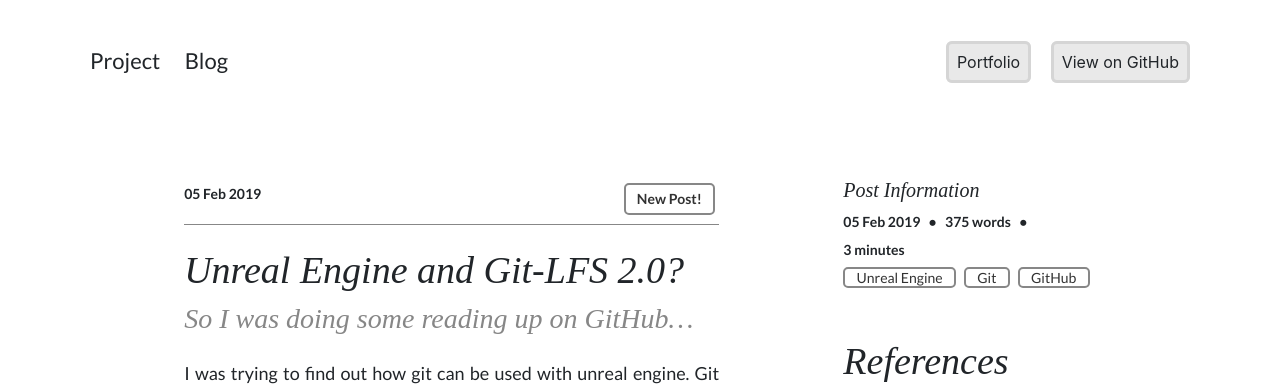
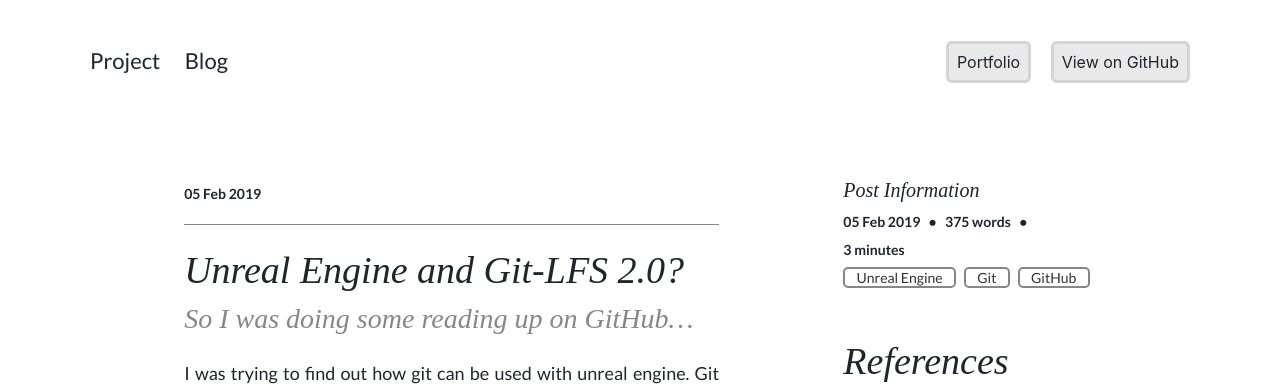
Before and after one commit to ProfessorDudley/FinalYearProject, a Jekyll site: the page built from _posts/2019-02-05-git-lfs-can-lock-files.md, in a window 1280 px wide. Shown: the top 386 px of the page. Built offline with Jekyll 4.4.1, drawn with Linux system fonts in a browser that asks for light colours; nearby versions of some CDN libraries.

Commit message:
removed new post tag
Hopefully this doesn't remove it from the blog page

```diff
--- a/_layouts/post.html
+++ b/_layouts/post.html
@@ -4,7 +4,6 @@
 <article class="col-12 col-md-10 col-lg-6 offset-md-1 offset-lg-1 page-content">
 	<div class="post-head">
 		<p class="head-meta">{{ page.date | date_to_string }}</p>
-		<p class="head-meta float-end post-tag">New Post!</p>
 	</div>
 	<h3>{{ page.title }}</h3>
 
```
